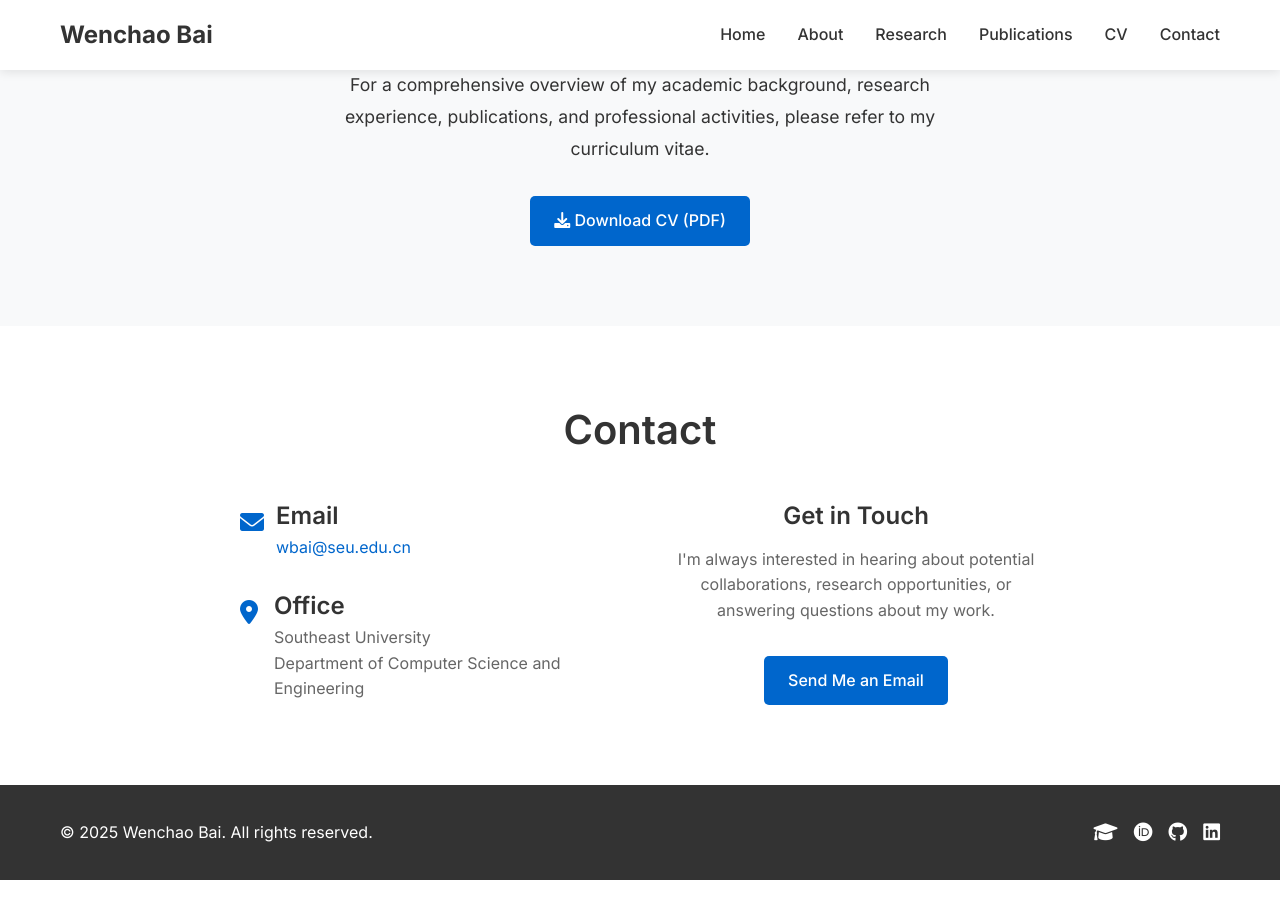
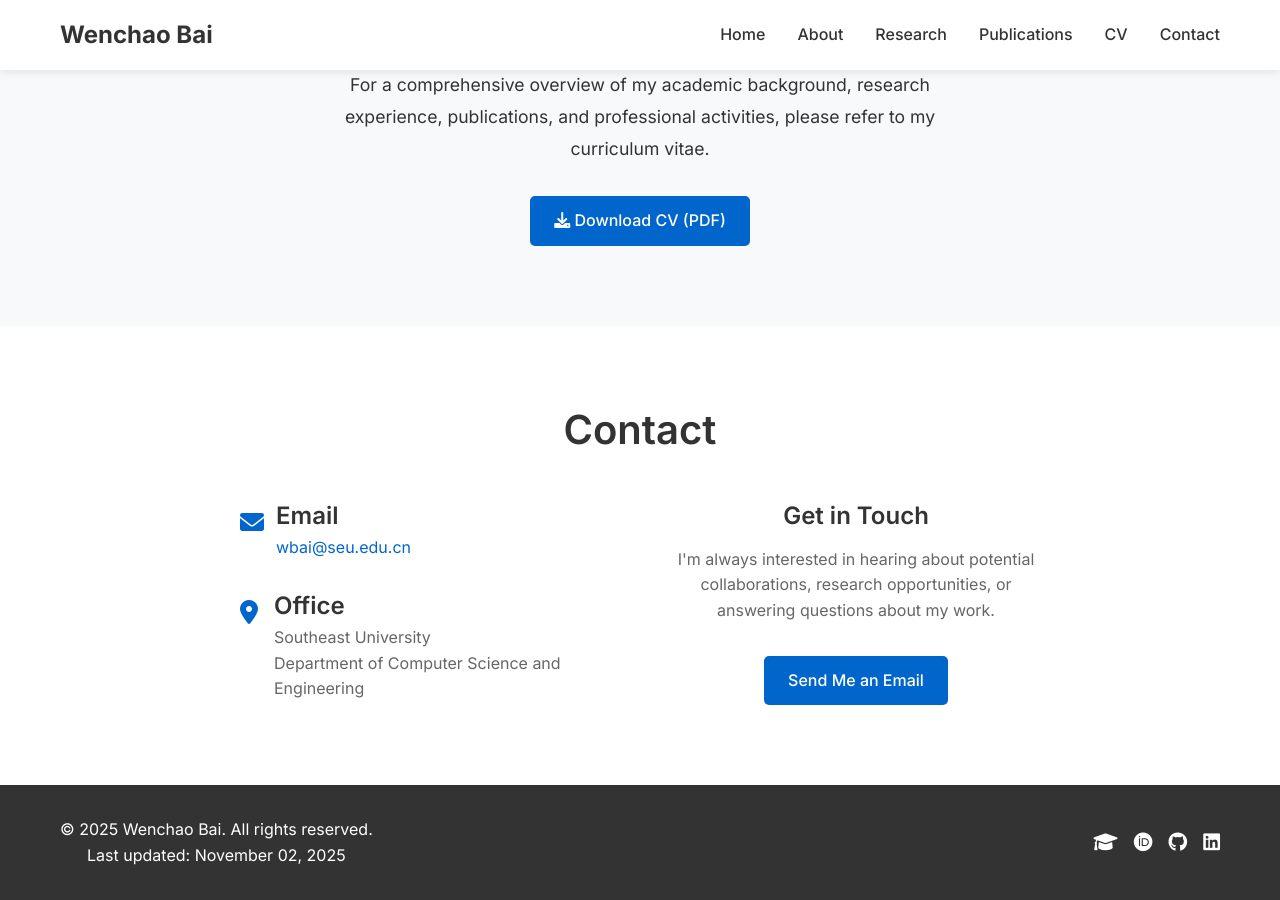
Before and after one commit to bai-wenchao/bai-wenchao.github.io, a Jekyll site: the page built from index.html, in a window 1280 px wide and 900 px high, scrolled down 2910 px. Built offline with Jekyll 4.4.1, drawn with Linux system fonts in a browser that asks for light colours.

Commit message:
Added update log.

```diff
--- a/_layouts/default.html
+++ b/_layouts/default.html
@@ -42,7 +42,8 @@
 
     <footer class="footer">
       <div class="container">
-        <p>&copy; {{ "now" | date: "%Y" }} {{ site.author.name }}. All rights reserved.</p>
+        <p>&copy; {{ "now" | date: "%Y" }} {{ site.author.name }}. All rights reserved.<br>
+        Last updated: {{ site.time | date: "%B %d, %Y" }}</p>
         <div class="social-links">
           {% if site.social.google_scholar %}
             <a href="{{ site.social.google_scholar }}" target="_blank" rel="noopener noreferrer">
```
